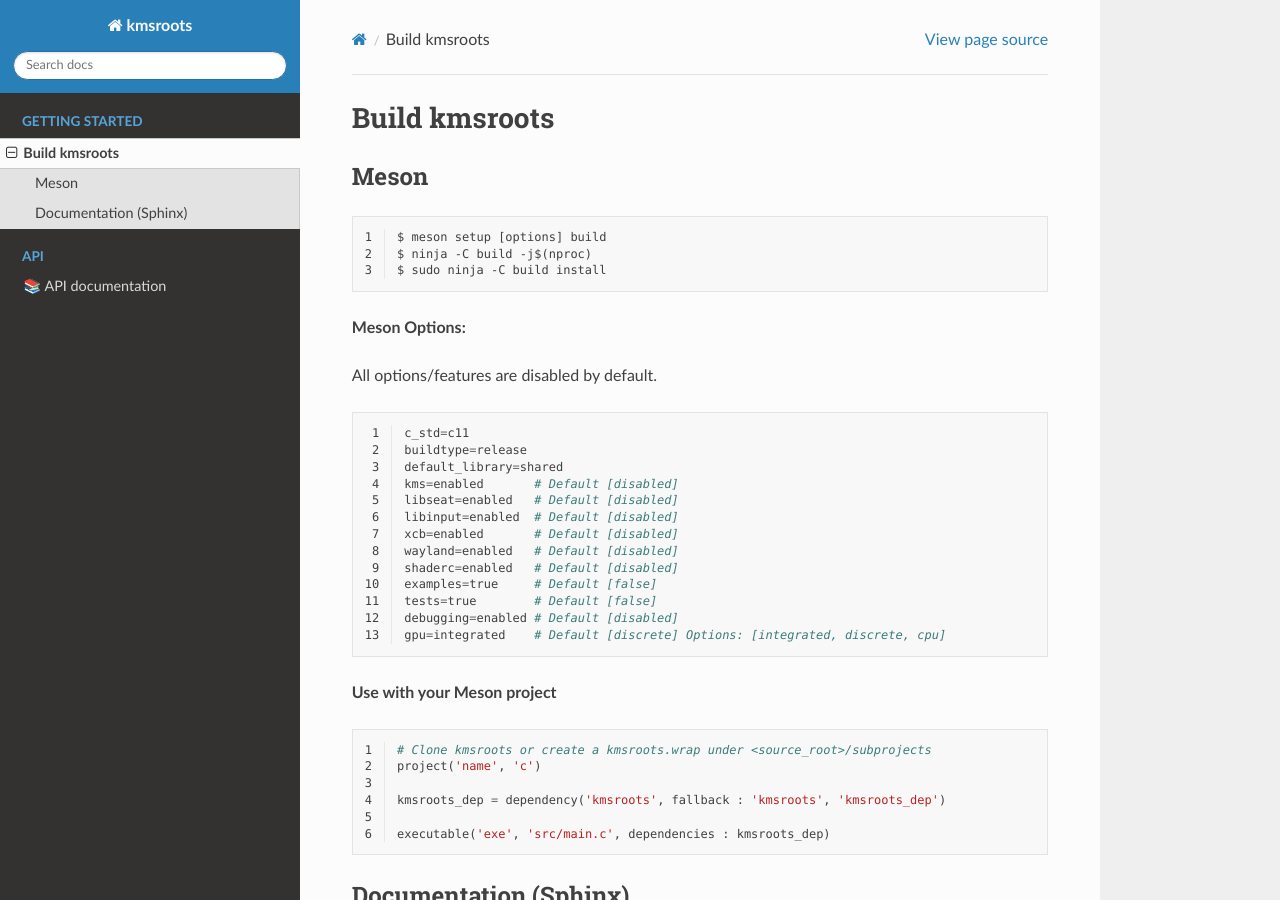
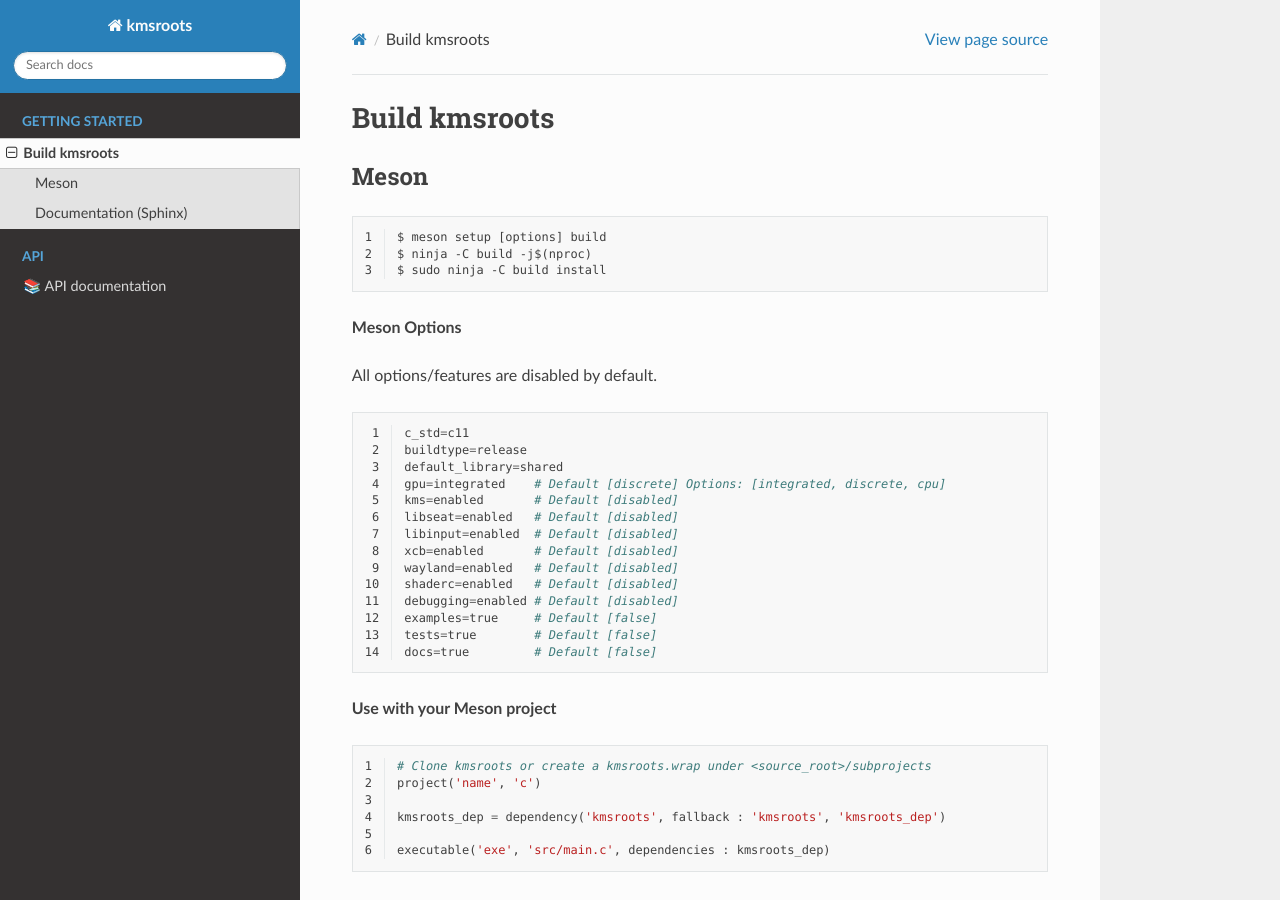
Before and after one commit to under-view/kmsroots, a Sphinx documentation site: the page built from docs/build.rst, in a window 1280 px wide and 900 px high. Built offline with Sphinx 7.4.7 and the Read the Docs theme 2.0.0, drawn with Linux system fonts in a browser that asks for light colours; formulas are drawn with MathJax 3.

Commit message:
docs[build]: update meson options list
Signed-off-by: Vincent Davis Jr <vince@underview.tech>

```diff
--- a/docs/build.rst
+++ b/docs/build.rst
@@ -11,7 +11,7 @@
         $ ninja -C build -j$(nproc)
         $ sudo ninja -C build install
 
-**Meson Options:**
+**Meson Options**
 
 All options/features are disabled by default.
 
@@ -21,16 +21,17 @@
         c_std=c11
         buildtype=release
         default_library=shared
+        gpu=integrated    # Default [discrete] Options: [integrated, discrete, cpu]
         kms=enabled       # Default [disabled]
         libseat=enabled   # Default [disabled]
         libinput=enabled  # Default [disabled]
         xcb=enabled       # Default [disabled]
         wayland=enabled   # Default [disabled]
         shaderc=enabled   # Default [disabled]
+        debugging=enabled # Default [disabled]
         examples=true     # Default [false]
         tests=true        # Default [false]
-        debugging=enabled # Default [disabled]
-        gpu=integrated    # Default [discrete] Options: [integrated, discrete, cpu]
+        docs=true         # Default [false]
 
 **Use with your Meson project**
 
```
